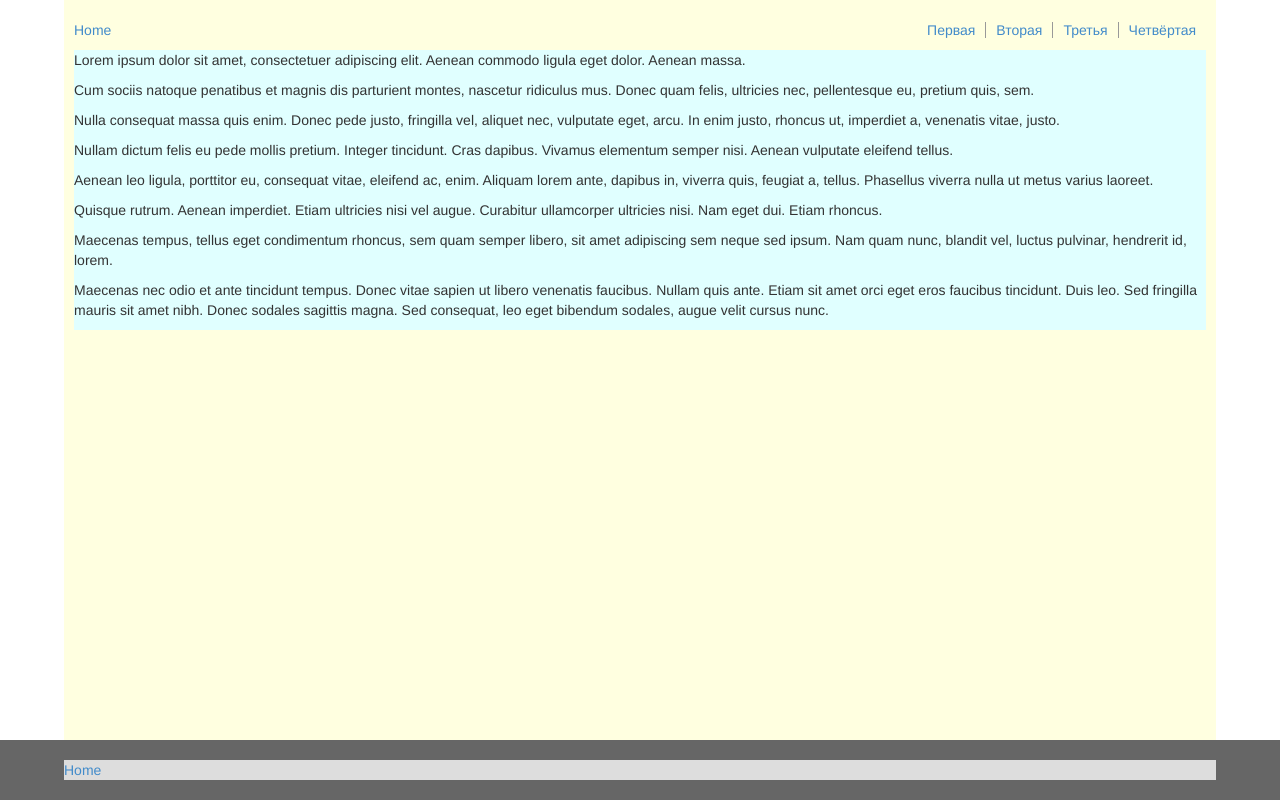
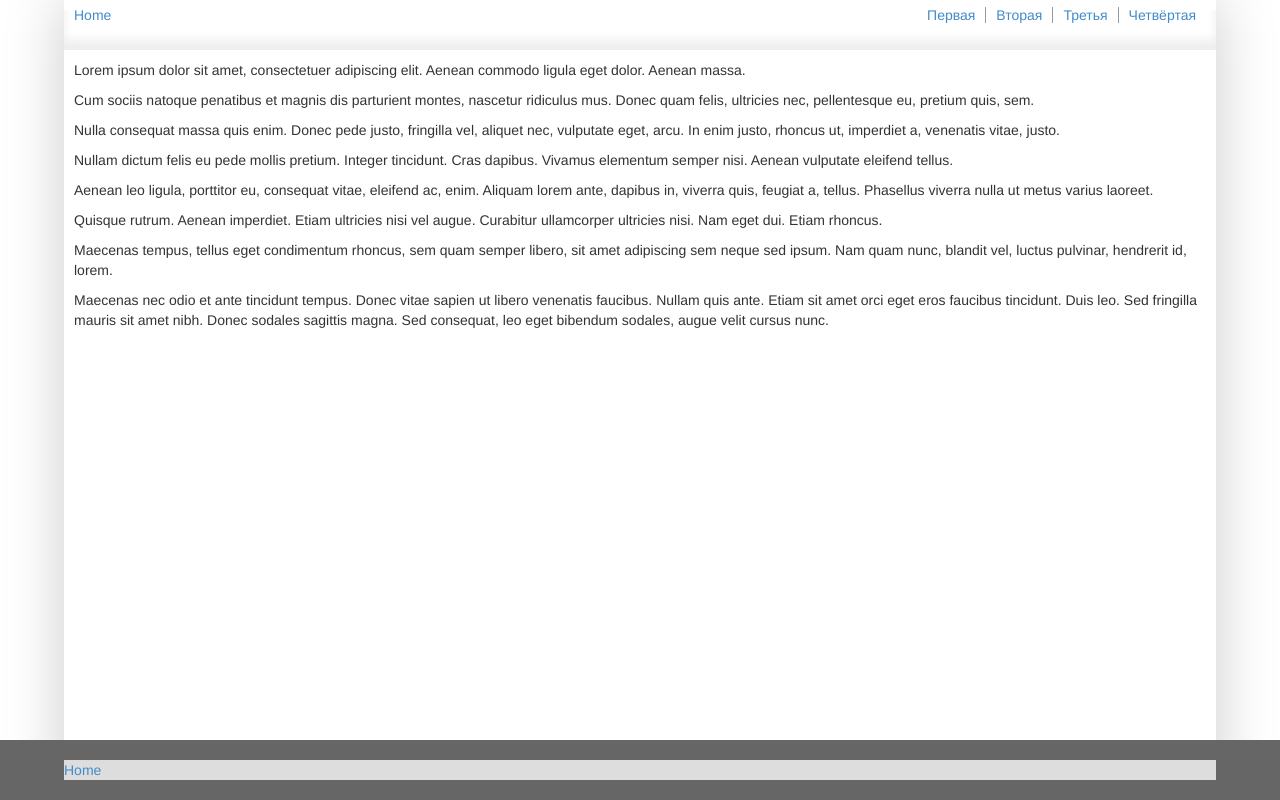
Before and after one commit to srgg6701/angular-common, a website: page app/index.html in a window 1280 px wide. Drawn offline with Linux system fonts and the light colour scheme; files that its build step writes are made by us from their sources.

Commit message:
Правка стилей.

```diff
--- a/scss/default.scss
+++ b/scss/default.scss
@@ -41,7 +41,7 @@ footer{
   height: 60px;
 }
 main{
-  background-color: lightcyan;
+  padding-top: 10px;
 }
 menu{
   margin: auto;
@@ -53,7 +53,11 @@ menu{
   }
 }
 nav{
+  box-shadow: 0 -10px 10px #eee inset;
   height: 40px;
+  margin: auto -25px !important;
+  padding: 0 10px;
+  padding-bottom: 30px;
 }
 
 // start classes
@@ -73,7 +77,7 @@ nav{
   @include centered-vertical;
 }
 #main{
-  background-color: lightyellow;
+  box-shadow: 0 0 4em #ccc;
   margin-bottom: -60px;
   min-height: 100%;
   padding: 10px 25px;
```
Also changed, not shown: app/static/css/default.css.
